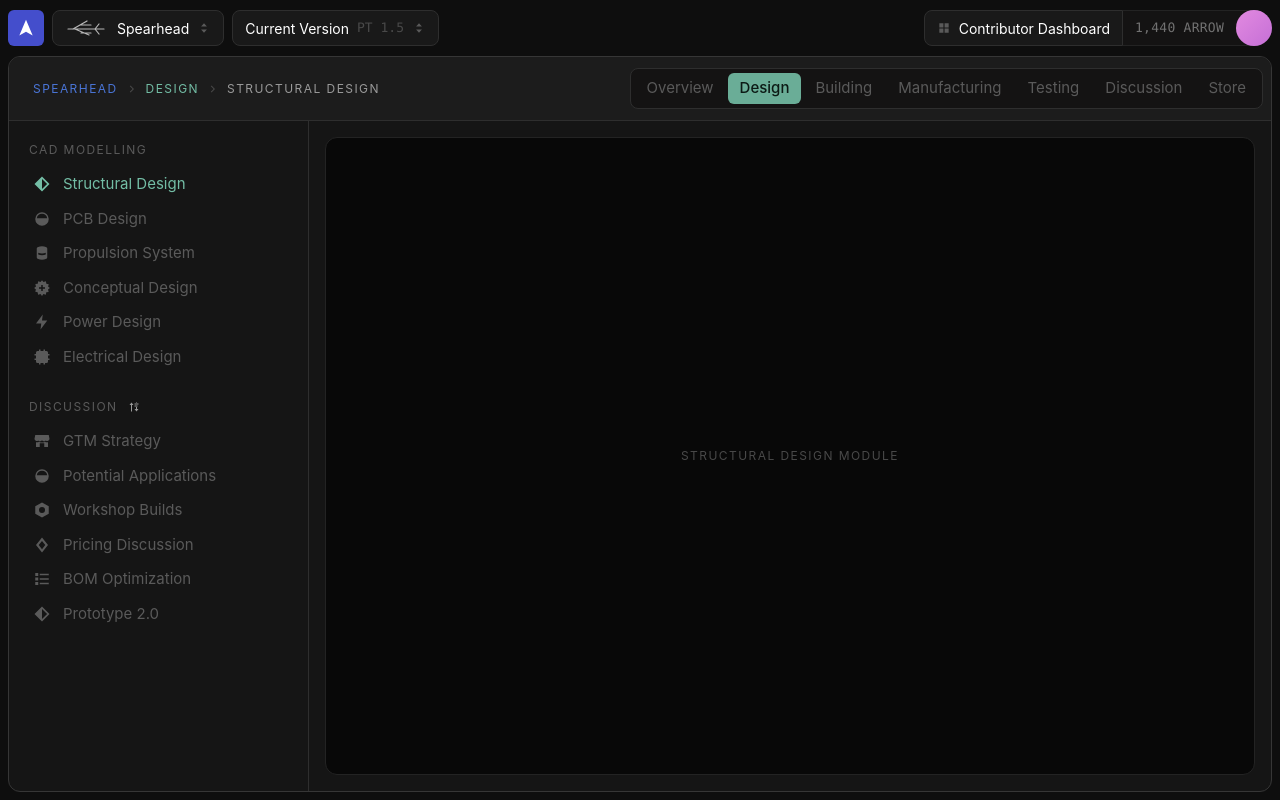
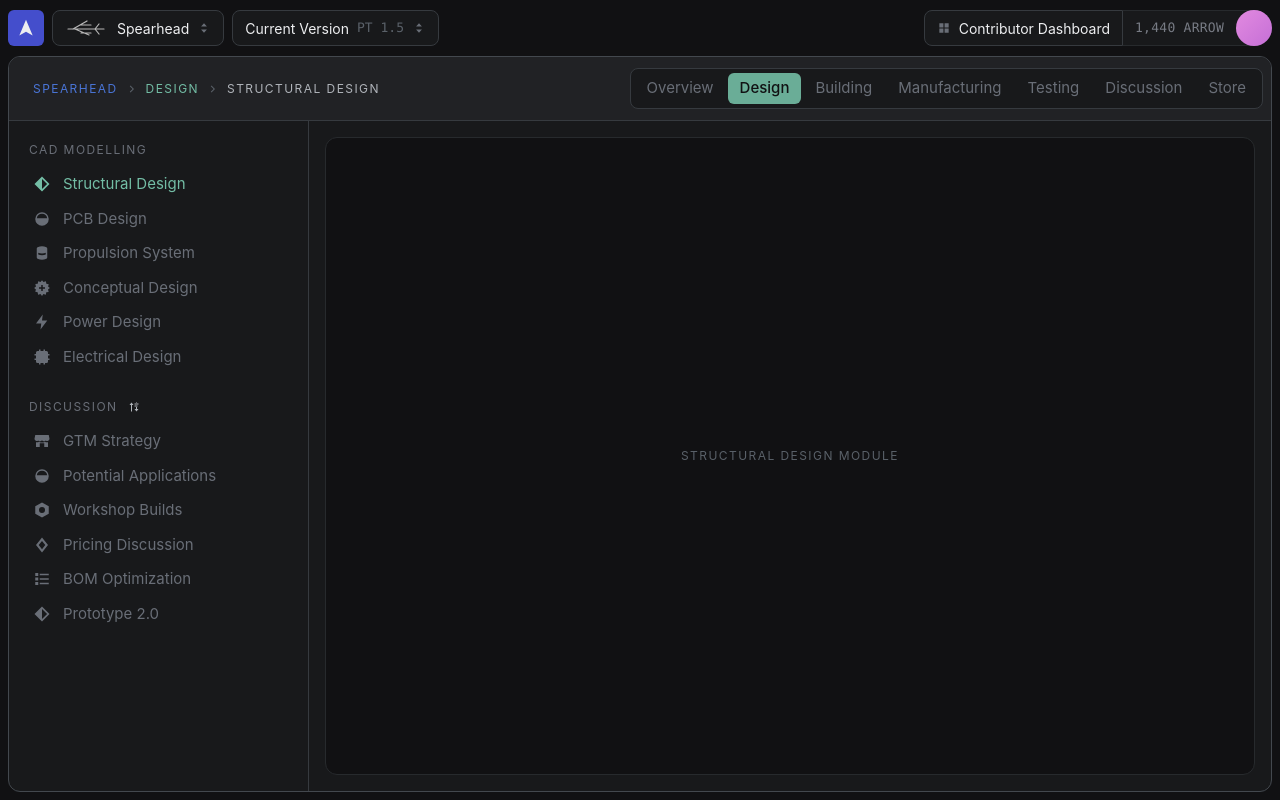
Before and after one commit to Arrow-air/arrow-superapp, a Vue app in the folder prototypes/app-frame/: page /#/spearhead/design/structural-design in a window 1280 px wide. Built offline with nearby package versions, Linux system fonts and the light colour scheme.

Commit message:
app-frame: neutrals on Radix Slate dark

```diff
--- a/prototypes/app-frame/src/frame/AppBar.vue
+++ b/prototypes/app-frame/src/frame/AppBar.vue
@@ -79,7 +79,7 @@ function switchProject(id: string) {
   height: var(--control-height);
   border-radius: var(--radius-sm);
   background: var(--brand);
-  color: #fff;
+  color: var(--brand-fg);
 }
 .thumb {
   width: 44px;
--- a/prototypes/app-frame/src/frame/Picker.vue
+++ b/prototypes/app-frame/src/frame/Picker.vue
@@ -52,7 +52,7 @@ function choose(id: string) {
   background: var(--surface-raised);
   border: 1px solid var(--border-strong);
   border-radius: var(--radius);
-  box-shadow: 0 12px 32px rgb(0 0 0 / 0.5);
+  box-shadow: var(--shadow);
 }
 .menu button {
   display: flex;
@@ -67,7 +67,7 @@ function choose(id: string) {
   white-space: nowrap;
   cursor: pointer;
 }
-.menu button:hover { background: var(--surface-header); }
+.menu button:hover { background: var(--surface-hover); }
 .menu button[aria-selected='true'] { color: var(--accent-text); }
 .hint { font-family: var(--font-mono); font-size: var(--text-sm); color: var(--fg-faint); }
 </style>
--- a/prototypes/app-frame/src/frame/WalletWidget.vue
+++ b/prototypes/app-frame/src/frame/WalletWidget.vue
@@ -26,7 +26,7 @@ defineProps<{ balance: number }>();
 .balance {
   font-family: var(--font-mono);
   font-size: var(--text-sm);
-  color: #717171;
+  color: var(--fg-3);
   letter-spacing: 0.02em;
 }
 .avatar {
--- a/prototypes/app-frame/src/styles/tokens.css
+++ b/prototypes/app-frame/src/styles/tokens.css
@@ -1,37 +1,57 @@
-/* Design tokens for the frame, sampled from the Figma concept (29 Sep).
+/* Design tokens for the frame. Neutrals are Radix Slate; accents are sampled
+   from the Figma concept (29 Sep).
    Everything in the frame reads from here, so restyling happens in this file only.
    The concept is dark-only for now. */
 
 :root {
   color-scheme: dark;
 
-  /* Surfaces, darkest to lightest */
-  --bg: #0e0e0e;          /* page behind the card */
-  --slot-bg: #080808;     /* the content slot */
-  --surface: #151515;     /* workspace card */
-  --surface-raised: #191919; /* pickers, buttons */
-  --surface-header: #1c1c1c; /* workspace header strip */
-  --surface-sunken: #141313; /* tab group */
+  /* Radix Slate, dark (radix-ui.com/colors). The only neutral scale in the app:
+     every surface, line and text colour below is a step on it. */
+  --slate-1: #111113;
+  --slate-2: #18191b;
+  --slate-3: #212225;
+  --slate-4: #272a2d;
+  --slate-5: #2e3135;
+  --slate-6: #363a3f;
+  --slate-7: #43484e;
+  --slate-8: #5a6169;
+  --slate-9: #696e77;
+  --slate-10: #777b84;
+  --slate-11: #b0b4ba;
+  --slate-12: #edeef0;
+
+  /* Surfaces */
+  --bg: var(--slate-1);             /* page behind the card */
+  --slot-bg: var(--slate-1);        /* the content slot */
+  --surface: var(--slate-2);        /* workspace card */
+  --surface-raised: var(--slate-2); /* pickers, buttons */
+  --surface-header: var(--slate-3); /* workspace header strip */
+  --surface-sunken: var(--slate-2); /* tab group */
+  --surface-hover: var(--slate-4);
 
   /* Lines */
-  --border: #2e2e2e;
-  --border-strong: #363636;
-  --border-soft: #232323;
+  --border: var(--slate-6);
+  --border-strong: var(--slate-7);
+  --border-soft: var(--slate-4);
 
   /* Text */
-  --fg: #ffffff;
-  --fg-2: #9a9a9a;        /* current breadcrumb, hovered nav */
-  --fg-muted: #5a5a5a;    /* inactive tabs, nav items */
-  --fg-faint: #494949;    /* version code */
+  --fg: var(--slate-12);
+  --fg-2: var(--slate-11);      /* current breadcrumb, hovered nav */
+  --fg-3: var(--slate-10);      /* balance */
+  --fg-muted: var(--slate-9);   /* inactive tabs, nav items */
+  --fg-faint: var(--slate-8);   /* version code, separators */
 
-  /* Accents */
+  /* Accents (still the Figma samples, not Radix scales yet) */
   --brand: #444ecc;       /* logo tile */
+  --brand-fg: var(--slate-12);
   --accent: #6aad97;      /* active tab fill */
-  --accent-fg: #0c1a15;
+  --accent-fg: var(--slate-1);
   --accent-text: #73bda5; /* active nav item, current section crumb */
   --link: #4a75d7;        /* project crumb */
   --avatar: linear-gradient(135deg, #e28ae0, #c56fd6);
   --danger: #e5484d;
+  --shadow: 0 12px 32px rgb(0 0 0 / 0.5);
 
   /* Type */
   --font-sans: 'Inter', system-ui, -apple-system, 'Segoe UI', sans-serif;
```
